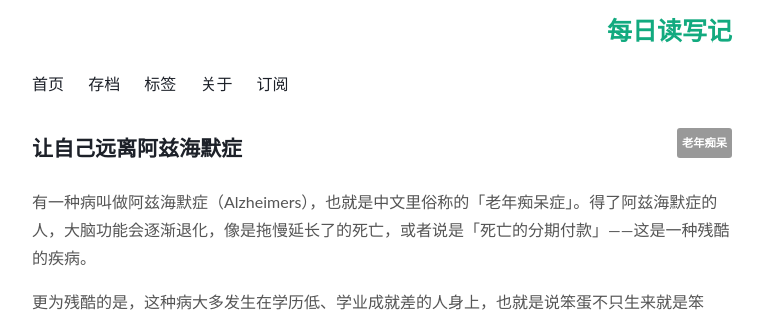
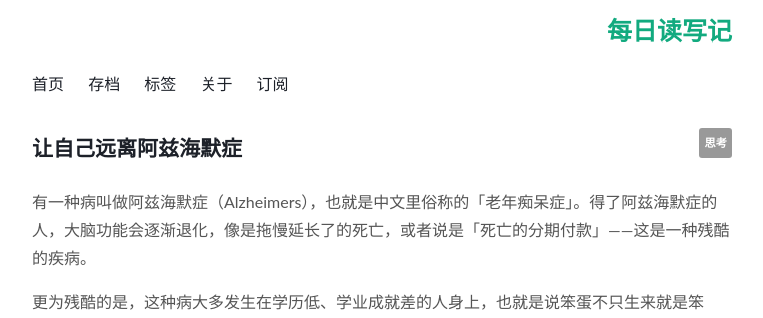
Before and after one commit to Turbo-Snail/ReadingCard, a Jekyll site: the page built from _posts/2017-07-10-Alzheimers.md, in a window 1280 px wide. Shown: the top 318 px of the page, without its empty margins (258-1021 px from the left). Built offline with Jekyll 4.4.1, drawn with Linux system fonts in a browser that asks for light colours; comment, search, counter and statistics services are not loaded.

Commit message:
Update 2017-07-10-Alzheimers.md

```diff
--- a/_posts/2017-07-10-Alzheimers.md
+++ b/_posts/2017-07-10-Alzheimers.md
@@ -2,7 +2,7 @@
 layout: post
 title: 让自己远离阿兹海默症
 tags:
-- 老年痴呆
+- 思考
 status: publish
 type: post
 published: true
```
